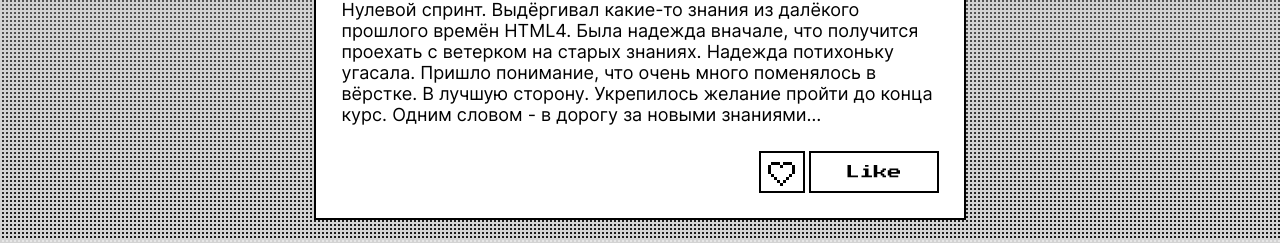
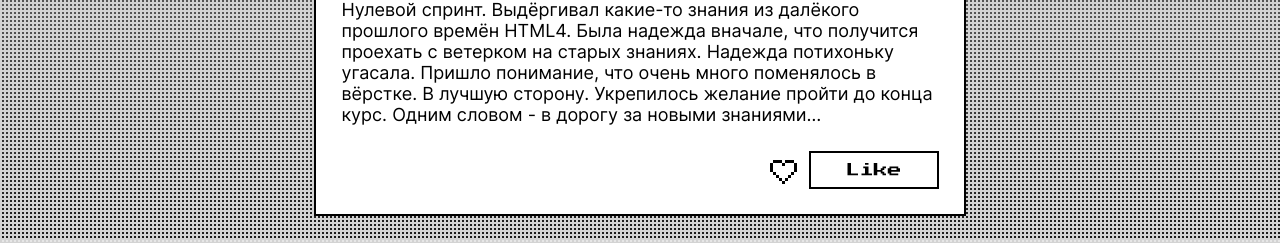
Before and after one commit to DmitryFilev/zakrivayuschiy-teg-f, a plain HTML site: page index.html in a window 1280 px wide. Shown: the part 1362-1605 px from the top of the page. Drawn offline with Linux system fonts and the light colour scheme.

Commit message:
version 1.2

```diff
--- a/index.html
+++ b/index.html
@@ -77,7 +77,7 @@
             </p>
           </div>
           <div class="card__footer">
-            <button class="card__icon-button like-icon button">
+            <button class="card__icon-button like-icon">
               <svg
                 xmlns="http://www.w3.org/2000/svg"
                 viewBox="0 -3 40 38"
```
